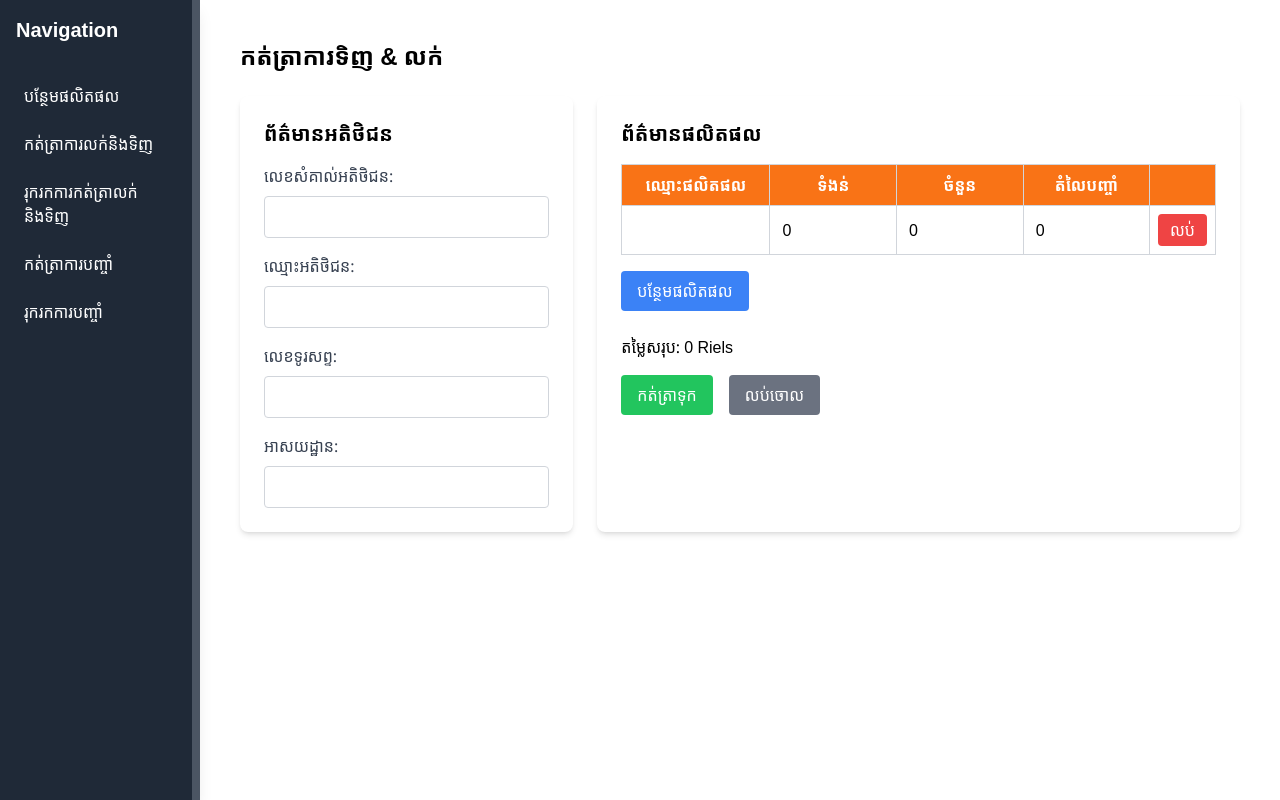
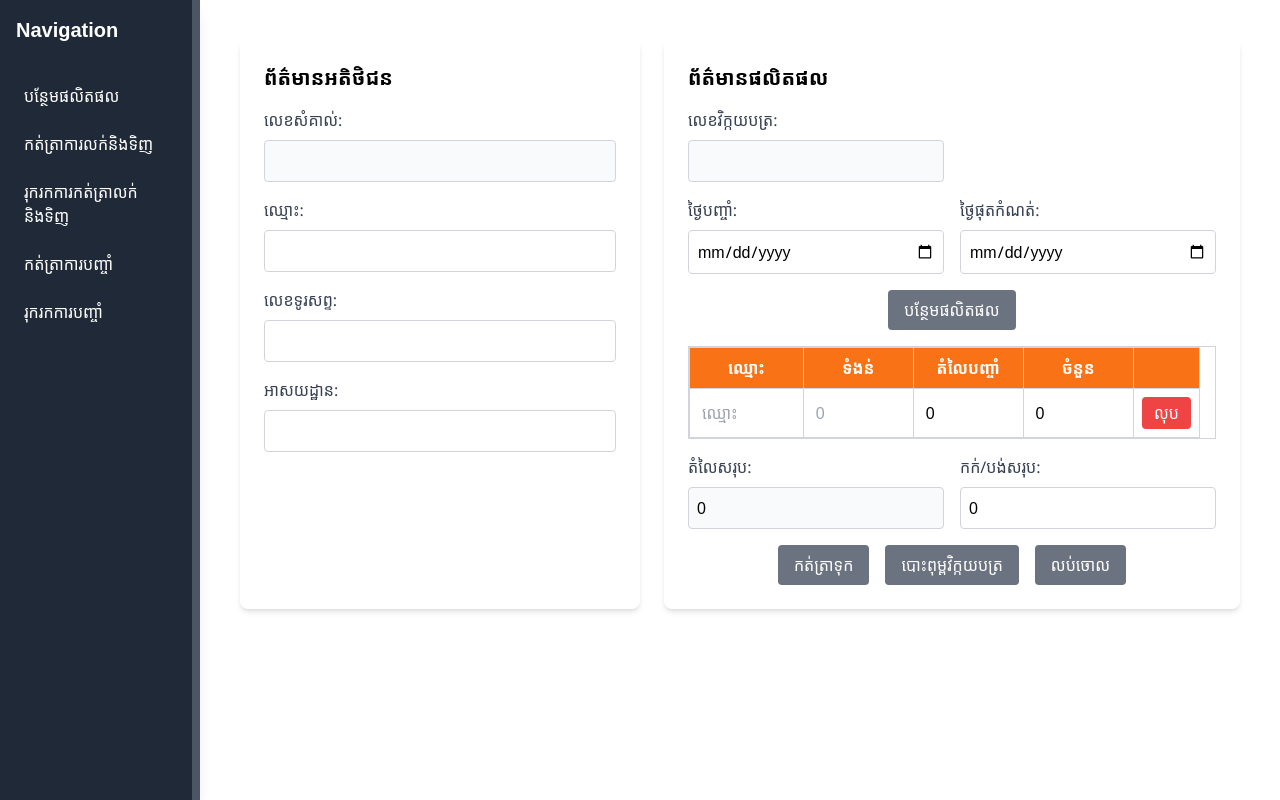
Before and after one commit to salarymakage/pawn_shop_frontend_API, a Next.js app: page /dashboard in a window 1280 px wide. Both pictures are taken after a click on the button "កត់ត្រាការបញ្ចាំ". Built offline with nearby package versions, Linux system fonts and the light colour scheme; no server answers.

Commit message:
Update recordPawn.tsx

```diff
--- a/app/dashboard/components/pages/recordPawn.tsx
+++ b/app/dashboard/components/pages/recordPawn.tsx
@@ -1,192 +1,251 @@
-"use client";
+import React, { useState, useEffect } from "react";
+// import { useState } from "react";
 
-import { useState, useEffect } from "react";
-
-interface ProductDetail {
-  prod_name: string;
-  pawn_weight: number;
-  pawn_amount: number;
-  pawn_unit_price: number;
-}
-
-export default function BuySellRecord() {
-  const [cusName, setCusName] = useState("");
-  const [address, setAddress] = useState("");
-  const [phoneNumber, setPhoneNumber] = useState("");
-  const [invoiceNumber, setInvoiceNumber] = useState("");
-  const [orderDate, setOrderDate] = useState("");
-  const [orderDeposit, setOrderDeposit] = useState<number>(0);
-  const [orderProductDetail, setOrderProductDetail] = useState<ProductDetail[]>([]);
-  const [responseMessage, setResponseMessage] = useState("");
-  const [customerId, setCustomerId] = useState("");
-
-  // Add a new product row
-  const addProduct = () => {
-    setOrderProductDetail((prev) => [
-      ...prev,
+export default function RecordPawn() {
+  // Initial form state
+  const initialFormState = {
+    cus_id: 0,
+    cus_name: "",
+    address: "",
+    phone_number: "",
+    pawn_deposit: 0,
+    pawn_date: "",
+    pawn_expire_date: "",
+    pawn_product_detail: [
       {
         prod_name: "",
-        pawn_weight: 0,
+        pawn_weight: "",
         pawn_amount: 0,
         pawn_unit_price: 0,
       },
-    ]);
+    ],
   };
 
-  // Delete a product row
-  const deleteRow = (index: number) => {
-    setOrderProductDetail((prev) => prev.filter((_, i) => i !== index));
+  // Form state
+  const [formData, setFormData] = useState(initialFormState);
+  const [responseMessage, setResponseMessage] = useState("");
+  const [nextPawnId, setNextPawnId] = useState("");
+  const [nextClientId, setNextClientId] = useState("");
+
+  // Handle input changes for main form fields
+  const handleInputChange = (e) => {
+    const { name, value } = e.target;
+    setFormData((prev) => ({
+      ...prev,
+      [name]: value,
+    }));
   };
 
-  // Calculate Total Price
-  const calculateTotalPrice = (): number => {
-    return orderProductDetail.reduce((total, product) => {
-      return total + product.pawn_amount * product.pawn_unit_price;
-    }, 0);
+  const deleteRow = (index) => {
+    setFormData((prev) => ({
+      ...prev,
+      pawn_product_detail: prev.pawn_product_detail.filter((_, i) => i !== index),
+    }));
   };
 
-  // Cancel Order
-  const cancelOrder = () => {
-    setCusName("");
-    setAddress("");
-    setPhoneNumber("");
-    setInvoiceNumber("");
-    setOrderDate("");
-    setOrderDeposit(0);
-    setOrderProductDetail([]);
-    setResponseMessage("Order has been canceled.");
+
+  // Handle changes in product details
+  const handleProductChange = (index, field, value) => {
+    // Remove leading zeros from numeric inputs
+    let newValue = value;
+
+    if (typeof value === "string") {
+      newValue = value.replace(/^0+/, ""); // Remove leading zeros
+    }
+
+    setFormData((prev) => ({
+      ...prev,
+      pawn_product_detail: prev.pawn_product_detail.map((product, i) =>
+        i === index
+          ? {
+              ...product,
+              [field]: field.includes("amount") || field.includes("price")
+                ? Number(newValue) || "" // Ensure it's a number or empty string
+                : newValue,
+            }
+          : product
+      ),
+    }));
   };
 
-  // Handle form submission
-  const handleSubmit = async () => {
-    if (!customerId.trim() || !cusName.trim() || !phoneNumber.trim() || !address.trim()) {
-      alert("Please fill in all required fields.");
-      return;
-    }
 
-    if (
-      orderProductDetail.length === 0 ||
-      orderProductDetail.some(
-        (product) =>
-          !product.prod_name.trim() ||
-          product.pawn_weight <= 0 ||
-          product.pawn_amount <= 0 ||
-          product.pawn_unit_price <= 0
-      )
-    ) {
-      alert("Please add at least one valid product with all fields filled.");
-      return;
-    }
-
-    const payload = {
-      cus_id: parseInt(customerId),
-      cus_name: cusName,
-      address: address,
-      phone_number: phoneNumber,
-      pawn_deposit: orderDeposit,
-      pawn_date: orderDate || "N/A",
-      pawn_expire_date: "2025-01-20",
-      pawn_product_detail: orderProductDetail,
+  // Add new product row
+  const handleAddProduct = () => {
+    setFormData((prev) => ({
+      ...prev,
+      pawn_product_detail: [
+        ...prev.pawn_product_detail,
+        {
+          prod_name: "",
+          pawn_weight: "",
+          pawn_amount: 0,
+          pawn_unit_price: 0,
+        },
+      ],
+    }));
   };
 
+  // Remove last product row
+  const handleRemoveProduct = () => {
+    if (formData.pawn_product_detail.length > 1) {
+      setFormData((prev) => ({
+        ...prev,
+        pawn_product_detail: prev.pawn_product_detail.slice(0, -1),
+      }));
+    }
+  };
+
+  // Calculate total amount
+  const calculateTotal = () => {
+    return formData.pawn_product_detail.reduce(
+      (sum, product) => sum + (Number(product.pawn_amount) * Number(product.pawn_unit_price) || 0),
+      0
+    );
+  };
+
+  const handleSubmit = async () => {
+    try {
       const token = localStorage.getItem("access_token");
-    if (!token) {
-      alert("Authentication failed. Please log in.");
-      return;
-    }
 
-    try {
       const response = await fetch("http://127.0.0.1:8000/staff/pawn", {
         method: "POST",
         headers: {
           "Content-Type": "application/json",
           Authorization: `Bearer ${token}`,
         },
-        body: JSON.stringify(payload),
+        body: JSON.stringify(formData),
       });
 
-      if (response.ok) {
-        const data = await response.json();
-        alert(data.message || "Pawn record created successfully!");
-        cancelOrder();
-      } else {
-        const errorData = await response.json();
-        console.error("Error Response:", errorData);
+      if (response.status === 403) {
+        setResponseMessage("Authentication error. Please log in again.");
+        return;
+      }
 
-        // Convert error object to a readable string
-        const errorMessage = errorData.detail || JSON.stringify(errorData, null, 2);
-        alert(`Failed to create pawn record: ${errorMessage}`);
+      if (!response.ok) {
+        throw new Error("Failed to submit");
       }
+
+      const result = await response.json();
+      console.log("Success:", result);
+
+      setResponseMessage("Successfully submitted!"); // Show success message
+      handleReset(); // Reset the form
+
+      // ✅ Fetch updated client and pawn IDs after submission
+      await Promise.all([fetchNextClientId(), fetchNextPawnId()]);
+
     } catch (error) {
       console.error("Error:", error);
-
-      // Show a clear error message in case of network failure
-      alert(`Failed to connect to the server. Error: ${error.message || error}`);
+      setResponseMessage(`Failed to submit data: ${error.message}`);
     }
   };
 
 
 
+  const fetchNextPawnId = async () => {
+    try {
+      const token = localStorage.getItem("access_token");
+      const response = await fetch("http://127.0.0.1:8000/staff/next-pawn-id", {
+        method: "GET",
+        headers: {
+          "Authorization": `Bearer ${token}`,
+          "Content-Type": "application/json",
+        },
+      });
+
+      if (response.ok) {
+        const data = await response.json();
+        setNextPawnId(data.result.next_pawn_id);
+        console.log("Updated Next Pawn ID:", data.result.next_pawn_id);
+      } else {
+        console.error("Failed to fetch next pawn ID");
+      }
+    } catch (error) {
+      console.error("Error fetching next pawn ID:", error);
+    }
+  };
+
+
+  const fetchNextClientId = async () => {
+    try {
+      const token = localStorage.getItem("access_token");
+
+      const response = await fetch("http://127.0.0.1:8000/staff/last-client_id", {
+        method: "GET",
+        headers: {
+          "Authorization": `Bearer ${token}`,
+          "Content-Type": "application/json",
+        },
+      });
+
+      if (!response.ok) {
+        throw new Error("Failed to fetch next client ID");
+      }
+
+      const data = await response.json();
+
+      if (data?.result?.id) {
+        setNextClientId(data.result.id); // ✅ Update next client ID
+        console.log("Updated Next Client ID:", data.result.id);
+      } else {
+        throw new Error("Invalid response format");
+      }
+    } catch (error) {
+      console.error("Error fetching next client ID:", error);
+    }
+  };
+
+
+  // Fetch pawn ID when component loads
   useEffect(() => {
-    if (orderProductDetail.length === 0) {
-      addProduct();
-    }
+    fetchNextPawnId();
+    fetchNextClientId();
   }, []);
 
-  const updateProduct = (index: number, field: string, value: string | number) => {
-    setOrderProductDetail((prev) =>
-      prev.map((product, i) =>
-        i === index
-          ? {
-              ...product,
-              [field]: value,
-            }
-          : product
-      )
-    );
+  // Reset form
+  const handleReset = () => {
+    setFormData(initialFormState);
   };
 
   return (
-    <section id="buy_sell" className="p-6">
-      <h1 className="text-2xl font-bold mb-6">កត់ត្រាការទិញ & លក់</h1>
-      <div className="container mx-auto flex gap-6">
-        {/* Customer Information */}
-        <div className="w-2/6 bg-white p-6 rounded-lg shadow-md">
+    <section id="record_pawn" className="p-6">
+      <div className="container mx-auto flex flex-wrap gap-6">
+        {/* Left Section */}
+        <div className="w-2/5 bg-white p-6 rounded-lg shadow-md">
           <h2 className="text-xl font-bold mb-4">ព័ត៌មានអតិថិជន</h2>
           <div className="space-y-4">
             <div className="form-group">
-              <label htmlFor="customerId" className="block text-gray-700 mb-2">
-                លេខសំគាល់អតិថិជន:
+              <label htmlFor="customerID" className="block text-gray-700 mb-2">
+                លេខសំគាល់:
               </label>
               <input
                 type="text"
-                id="customerId"
-                value={customerId}
-                onChange={(e) => setCustomerId(e.target.value)}
+                value={nextClientId}
+                readOnly
+                className="w-full border border-gray-300 p-2 rounded bg-gray-50"
+              />
+            </div>
+            <div className="form-group">
+              <label htmlFor="cus_name" className="block text-gray-700 mb-2">
+                ឈ្មោះ:
+              </label>
+              <input
+                type="text"
+                name="cus_name"
+                value={formData.cus_name}
+                onChange={handleInputChange}
                 className="w-full border border-gray-300 p-2 rounded"
               />
             </div>
             <div className="form-group">
-              <label htmlFor="cusName" className="block text-gray-700 mb-2">
-                ឈ្មោះអតិថិជន:
-              </label>
-              <input
-                type="text"
-                id="cusName"
-                value={cusName}
-                onChange={(e) => setCusName(e.target.value)}
-                className="w-full border border-gray-300 p-2 rounded"
-              />
-            </div>
-            <div className="form-group">
-              <label htmlFor="phoneNumber" className="block text-gray-700 mb-2">
+              <label htmlFor="phone_number" className="block text-gray-700 mb-2">
                 លេខទូរសព្ទ:
               </label>
               <input
                 type="text"
-                id="phoneNumber"
-                value={phoneNumber}
-                onChange={(e) => setPhoneNumber(e.target.value)}
+                name="phone_number"
+                value={formData.phone_number}
+                onChange={handleInputChange}
                 className="w-full border border-gray-300 p-2 rounded"
               />
             </div>
@@ -196,86 +255,204 @@ export default function BuySellRecord() {
               </label>
               <input
                 type="text"
-                id="address"
-                value={address}
-                onChange={(e) => setAddress(e.target.value)}
+                name="address"
+                value={formData.address}
+                onChange={handleInputChange}
                 className="w-full border border-gray-300 p-2 rounded"
               />
             </div>
           </div>
         </div>
 
-        {/* Product Information */}
-        <div className="flex-1 bg-white p-6 rounded-lg shadow-md">
+        {/* Right Section */}
+        <div className="w-3/5 flex-1 bg-white p-6 rounded-lg shadow-md">
           <h2 className="text-xl font-bold mb-4">ព័ត៌មានផលិតផល</h2>
-          <table className="w-full border-collapse border border-gray-300">
-            <thead>
-              <tr className="bg-orange-500 text-white">
-                <th className="border border-gray-300 p-2">ឈ្មោះផលិតផល</th>
+          <div className="space-y-4">
+            <div className="grid grid-cols-1 sm:grid-cols-2 gap-4">
+              <div className="form-group">
+                <label htmlFor="orderpawnID" className="block text-gray-700 mb-2">
+                  លេខវិក្កយបត្រ:
+                </label>
+                <input
+                  type="text"
+                  value={nextPawnId}
+                  readOnly
+                  className="w-full border border-gray-300 p-2 rounded bg-gray-50"
+                />
+              </div>
+              {/* <div className="form-group">
+                <label htmlFor="date" className="block text-gray-700 mb-2">
+                  កាលបរិច្ឆេទ:
+                </label>
+                <input
+                  type="date"
+                  name="pawn_date"
+                  value={formData.pawn_date}
+                  onChange={handleInputChange}
+                  className="w-full border border-gray-300 p-2 rounded"
+                />
+              </div> */}
+            </div>
+            <div className="grid grid-cols-1 sm:grid-cols-2 gap-4">
+              <div className="form-group">
+                <label htmlFor="checkin" className="block text-gray-700 mb-2">
+                  ថ្ងៃបញ្ចាំ:
+                </label>
+                <input
+                  type="date"
+                  name="pawn_date"
+                  value={formData.pawn_date}
+                  onChange={handleInputChange}
+                  className="w-full border border-gray-300 p-2 rounded"
+                />
+              </div>
+              <div className="form-group">
+                <label htmlFor="checkout" className="block text-gray-700 mb-2">
+                  ថ្ងៃផុតកំណត់:
+                </label>
+                <input
+                  type="date"
+                  name="pawn_expire_date"
+                  value={formData.pawn_expire_date}
+                  onChange={handleInputChange}
+                  className="w-full border border-gray-300 p-2 rounded"
+                />
+              </div>
+            </div>
+          </div>
+
+          {/* Button Row */}
+          <div className="flex justify-center gap-4 mt-4">
+            <button
+              type="button"
+              onClick={handleAddProduct}
+              className="bg-gray-500 text-white py-2 px-4 rounded hover:bg-gray-600"
+            >
+              បន្ថែមផលិតផល
+            </button>
+            {/* <button
+              type="button"
+              onClick={handleRemoveProduct}
+              className="bg-gray-500 text-white py-2 px-4 rounded hover:bg-gray-600"
+              disabled={formData.pawn_product_detail.length <= 1}
+            >
+              លប់ចោលផលិតផល
+            </button> */}
+          </div>
+
+          {/* Table */}
+          <div className="w-full overflow-auto max-h-60 border border-gray-300 mt-4"
+          style={{ scrollbarGutter: "stable" }}
+          >
+  <table className="w-full border-collapse">
+    <thead className="sticky top-0 bg-orange-500 text-white">
+      <tr>
+        <th className="border border-gray-300 p-2">ឈ្មោះ</th>
         <th className="border border-gray-300 p-2">ទំងន់</th>
+        <th className="border border-gray-300 p-2">តំលៃបញ្ចាំ</th>
         <th className="border border-gray-300 p-2">ចំនួន</th>
-                <th className="border border-gray-300 p-2">តំលៃបញ្ចាំ</th>
         <th className="border border-gray-300 p-2"></th>
       </tr>
     </thead>
     <tbody>
-              {orderProductDetail.map((product, index) => (
-                <tr key={index}>
+      {formData.pawn_product_detail.map((product, index) => (
+        <tr key={index} className="bg-white">
           <td className="border border-gray-300 p-2">
             <input
               type="text"
               value={product.prod_name}
-                      onChange={(e) => updateProduct(index, "prod_name", e.target.value)}
-                      className="w-full p-1 bg-transparent border-none focus:outline-none"
+              onChange={(e) => handleProductChange(index, "prod_name", e.target.value)}
+              className="w-full p-1 bg-transparent border-none focus:outline-none focus:ring-0"
+              placeholder="ឈ្មោះ"
             />
           </td>
           <td className="border border-gray-300 p-2">
             <input
-                      type="number"
+              type="text"
               value={product.pawn_weight}
-                      onChange={(e) => updateProduct(index, "pawn_weight", parseFloat(e.target.value))}
-                      className="w-full p-1 bg-transparent border-none focus:outline-none"
+              onChange={(e) => handleProductChange(index, "pawn_weight", e.target.value)}
+              className="w-full p-1 bg-transparent border-none focus:outline-none focus:ring-0"
+              placeholder="0"
             />
           </td>
           <td className="border border-gray-300 p-2">
             <input
               type="number"
               value={product.pawn_amount}
-                      onChange={(e) => updateProduct(index, "pawn_amount", parseInt(e.target.value))}
-                      className="w-full p-1 bg-transparent border-none focus:outline-none"
+              onChange={(e) => handleProductChange(index, "pawn_amount", e.target.value)}
+              className="w-full p-1 bg-transparent border-none focus:outline-none focus:ring-0"
             />
           </td>
           <td className="border border-gray-300 p-2">
             <input
               type="number"
               value={product.pawn_unit_price}
-                      onChange={(e) => updateProduct(index, "pawn_unit_price", parseFloat(e.target.value))}
-                      className="w-full p-1 bg-transparent border-none focus:outline-none"
+              onChange={(e) => handleProductChange(index, "pawn_unit_price", e.target.value)}
+              className="w-full p-1 bg-transparent border-none focus:outline-none focus:ring-0"
             />
           </td>
-                  <td className="border border-gray-300 p-2">
+          <td className="border border-gray-300 p-2 text-center">
             <button
               onClick={() => deleteRow(index)}
-                      className="bg-red-500 text-white px-3 py-1 rounded"
+              className="bg-red-500 text-white px-3 py-1 rounded hover:bg-red-600"
             >
-                      លប់
+              លុប
             </button>
           </td>
         </tr>
       ))}
     </tbody>
   </table>
-          <button onClick={addProduct} className="mt-4 bg-blue-500 text-white px-4 py-2 rounded">
-            បន្ថែមផលិតផល
-          </button>
-          <div className="mt-6">
-            <p>តម្លៃសរុប: {calculateTotalPrice()} Riels</p>
 </div>
-          <div className="mt-4 flex gap-4">
-            <button onClick={handleSubmit} className="bg-green-500 text-white px-4 py-2 rounded">
+
+
+          {/* Summary Section */}
+          <div className="grid grid-cols-1 sm:grid-cols-2 gap-4 mt-4">
+            <div className="form-group">
+              <label htmlFor="totalAmount" className="block text-gray-700 mb-2">
+                តំលៃសរុប:
+              </label>
+              <input
+                type="number"
+                readOnly
+                value={calculateTotal()}
+                className="w-full border border-gray-300 p-2 rounded bg-gray-50"
+              />
+            </div>
+            <div className="form-group">
+              <label htmlFor="pawn_deposit" className="block text-gray-700 mb-2">
+                កក់/បង់សរុប:
+              </label>
+              <input
+                type="number"
+                name="pawn_deposit"
+                value={formData.pawn_deposit}
+                onChange={handleInputChange}
+                className="w-full border border-gray-300 p-2 rounded"
+              />
+            </div>
+          </div>
+
+          {/* Action Buttons */}
+          <div className="flex justify-center gap-4 mt-4">
+            <button
+              type="button"
+              onClick={handleSubmit}
+              className="bg-gray-500 text-white py-2 px-4 rounded hover:bg-gray-600"
+            >
               កត់ត្រាទុក
             </button>
-            <button onClick={cancelOrder} className="bg-gray-500 text-white px-4 py-2 rounded">
+            <button
+              type="button"
+              className="bg-gray-500 text-white py-2 px-4 rounded hover:bg-gray-600"
+            >
+              បោះពុម្ពវិក្កយបត្រ
+            </button>
+            <button
+              type="button"
+              onClick={handleReset}
+              className="bg-gray-500 text-white py-2 px-4 rounded hover:bg-gray-600"
+            >
               លប់ចោល
             </button>
           </div>
@@ -286,6 +463,7 @@ export default function BuySellRecord() {
           <p>{responseMessage}</p>
         </div>
       )}
+
     </section>
   );
 }
```
Lines whose indentation alone changed are shown as unchanged.
